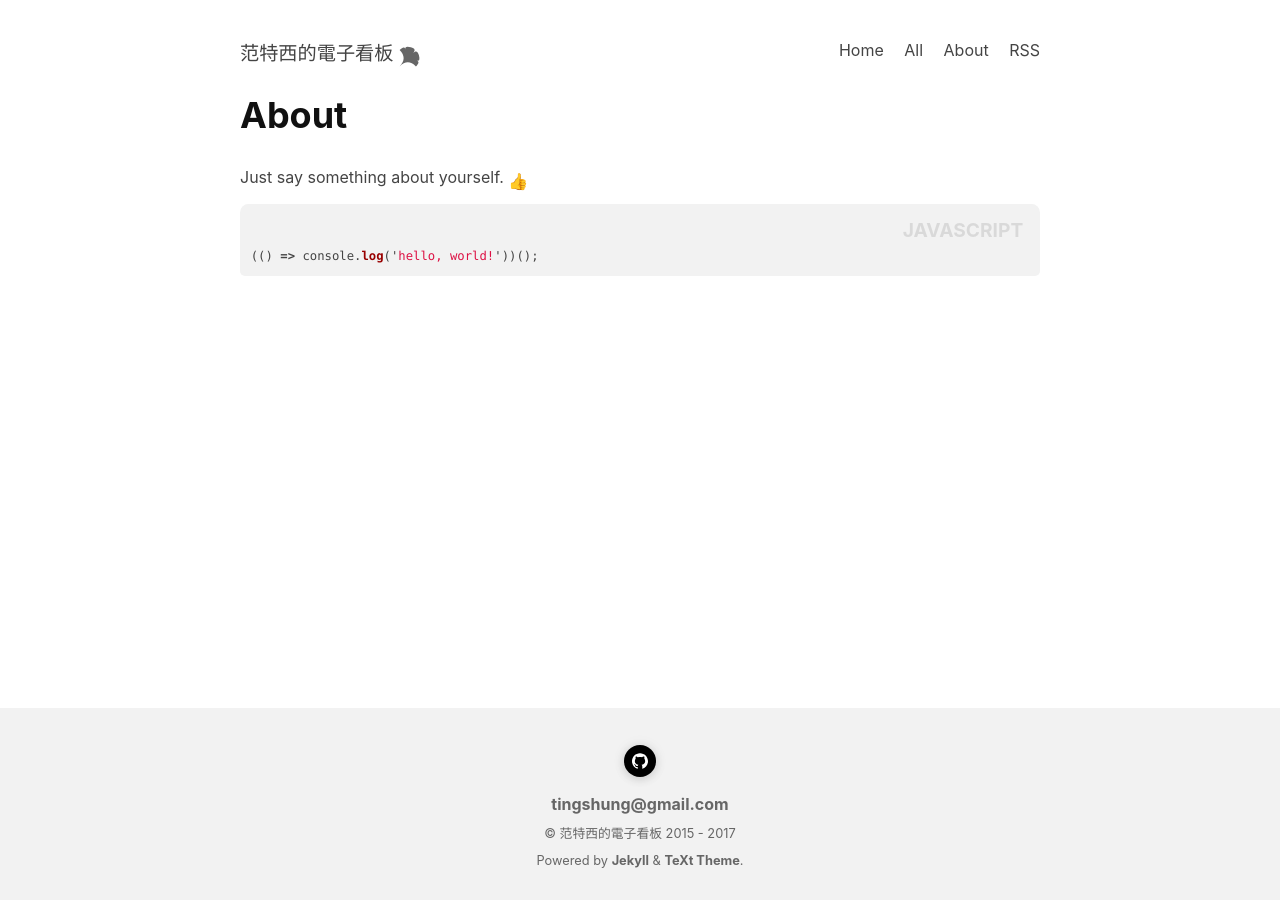
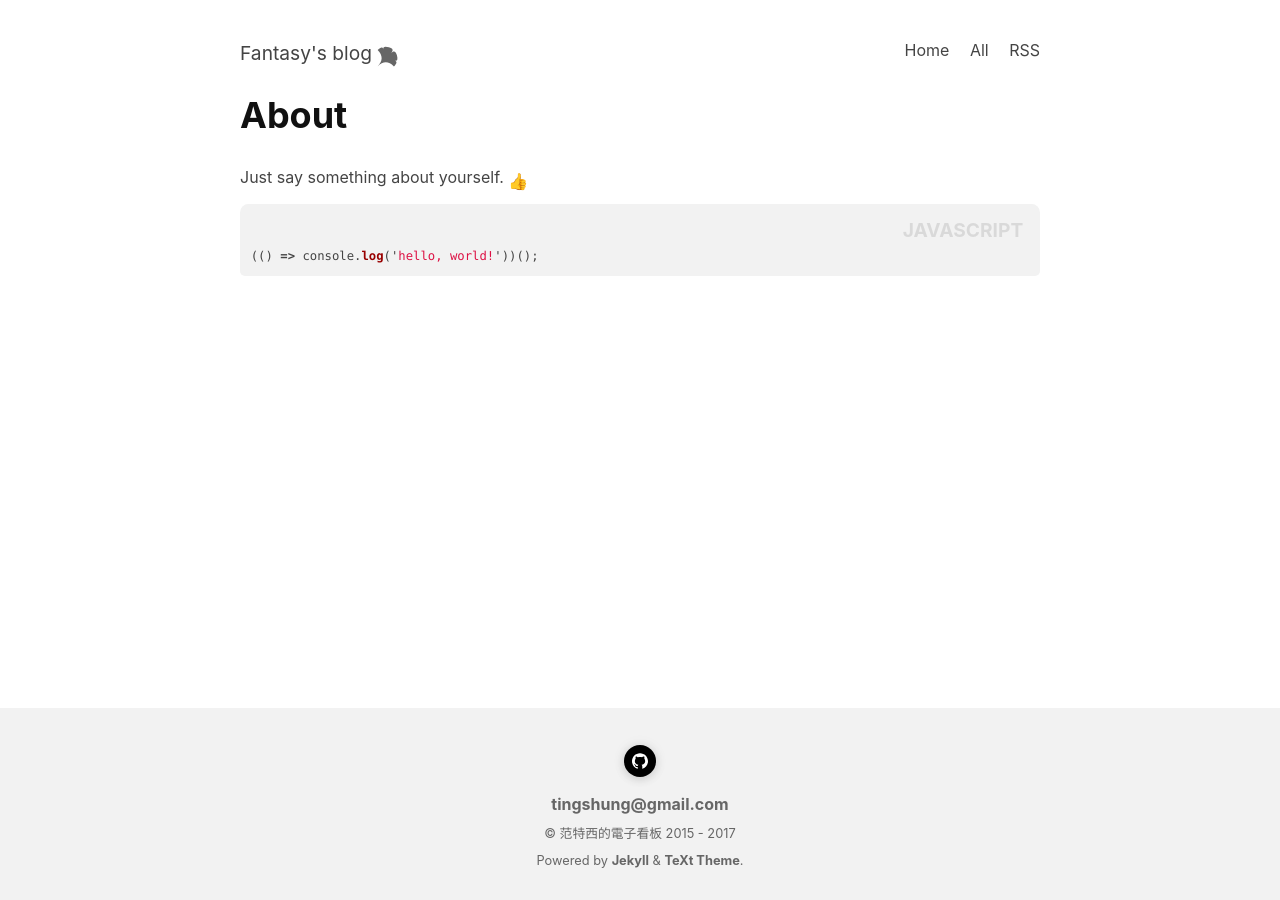
Before and after one commit to tingShean/tingshean.github.io, a Jekyll site: the page built from blog/about.md, in a window 1280 px wide. Built offline with Jekyll 4.4.1, drawn with Linux system fonts in a browser that asks for light colours; nearby versions of some CDN libraries; emoji names are drawn with the system emoji font; comment, search, counter and statistics services are not loaded.

Commit message:
[Modify]some file path

```diff
--- a/_config.yml
+++ b/_config.yml
@@ -12,9 +12,13 @@ title: 范特西的電子看板
 description: > #this means to ignore newlines until "nav_lists:"
   Fantasy's Blog
 
-nav_lists:
-  - title: About
-    url: /about.html
+blog:
+  baseurl: "/blog"
+  title: Fantasy's blog
+  description: Fantasy's Blog
+  nav_lists:
+    - title: About
+      url: /blog/about.html
 
 ## GitHub repository (if the site is hosted by GitHub) ##
 # repository: e.g. someone.github.io
```
Also changed, not shown: blog/about.md (renamed from about.md), blog/all.html (renamed from all.html), blog/index.html (renamed from index.html), 1 other file.
